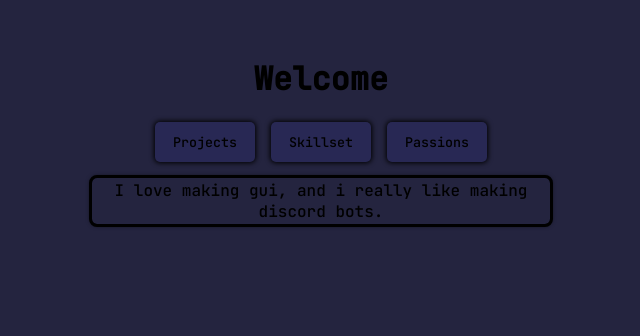
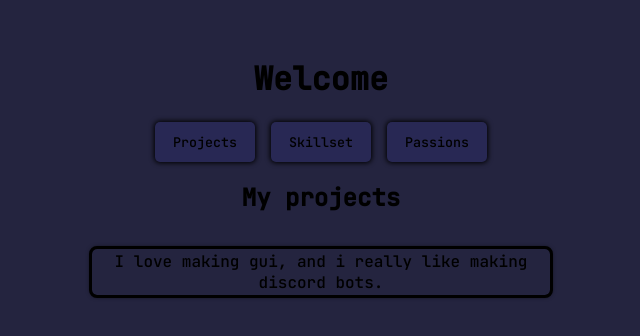
Before and after one commit to justdie386/justdie, a SvelteKit app: page / in a window 1280 px wide. Both pictures are taken after a click on the button "Passions". Shown: the top 336 px of the page, without its empty margins (339-979 px from the left). Built offline with nearby package versions, Linux system fonts and the light colour scheme.

Commit message:
Update passions.svelte

```diff
--- a/src/routes/passions.svelte
+++ b/src/routes/passions.svelte
@@ -1,3 +1,4 @@
+<h2>My projects</h2>
 <div>
     I love making gui, and i really like making discord bots.
 </div>
```
